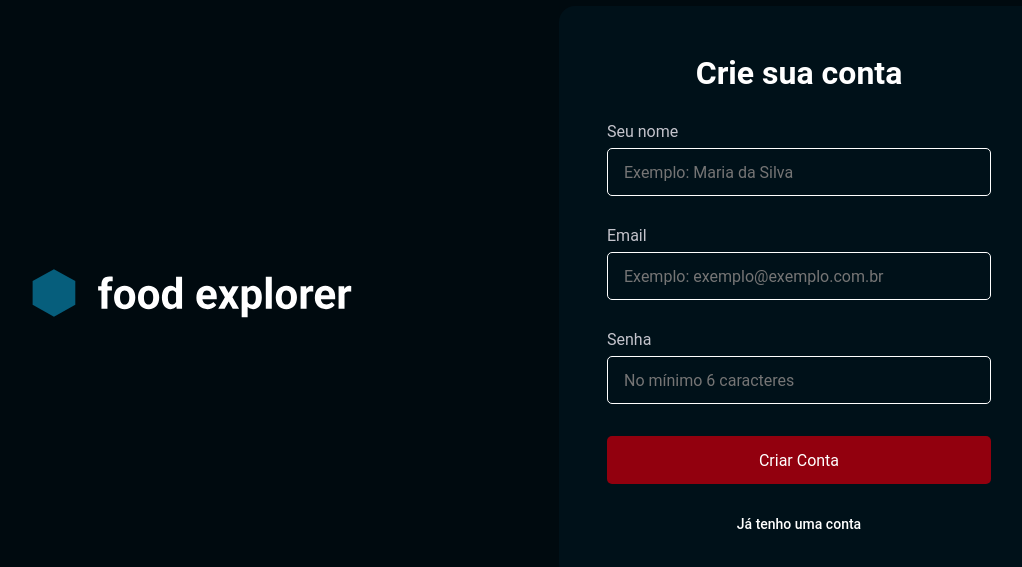
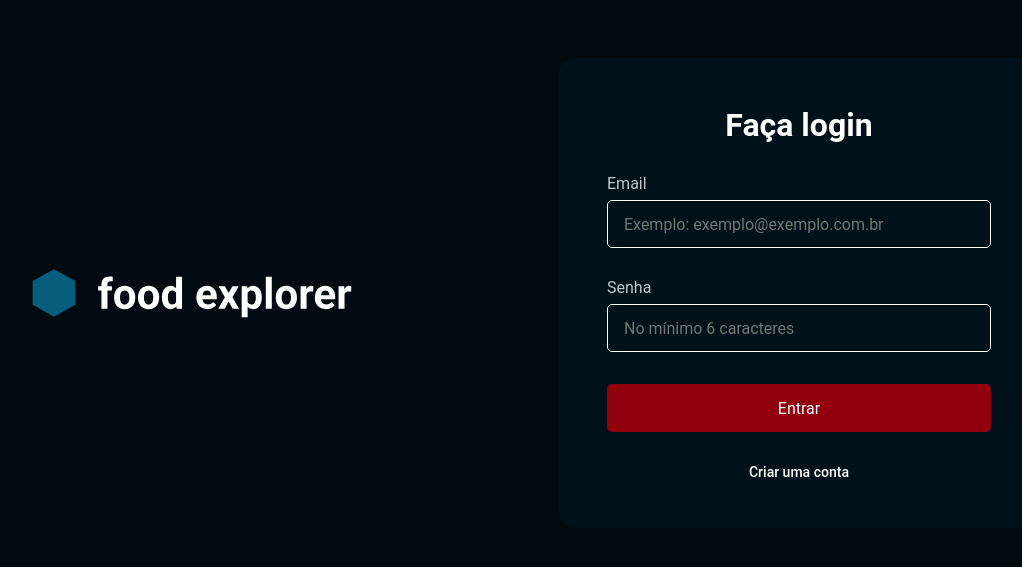
Before and after one commit to MarceloAlmd/WEB_explorer_food, a React (Vite) app: page / in a window 1280 px wide. Shown: the part 107-674 px from the top of the page, without its empty margins (106-1128 px from the left). Built offline with nearby package versions, Linux system fonts and the light colour scheme.

Commit message:
feat: create signIn page

```diff
--- a/src/components/input/input.comp.styles.ts
+++ b/src/components/input/input.comp.styles.ts
@@ -2,7 +2,6 @@ import styled from "styled-components";
 
 export const Container = styled.div`
   width: 100%;
-
   display: flex;
   flex-direction: column;
 
@@ -24,5 +23,7 @@ export const Container = styled.div`
 
     padding: 1rem;
     height: 3rem;
+
+    color: ${({ theme }) => theme.colors.text.primary};
   }
 `;
--- a/src/components/input/input.comp.tsx
+++ b/src/components/input/input.comp.tsx
@@ -4,8 +4,8 @@ import * as Styles from "./input.comp.styles";
 export function Input({ label, placeholder, type, ...rest }: InputProps) {
   return (
     <Styles.Container {...rest}>
-      <label htmlFor="input">{label}</label>
-      <input placeholder={placeholder} type={type} id="input" />
+      <label>{label}</label>
+      <input placeholder={placeholder} type={type} />
     </Styles.Container>
   );
 }
--- a/src/main.tsx
+++ b/src/main.tsx
@@ -1,6 +1,6 @@
 import React from "react";
 import ReactDOM from "react-dom/client";
-import { SignUp } from "./pages/signUp";
+import { SignIn } from "./pages/signIn";
 import { ThemeProvider } from "styled-components";
 import dark from "./styles/theme/dark";
 import GlobalStyles from "./styles/global.ts";
@@ -9,7 +9,7 @@ ReactDOM.createRoot(document.getElementById("root")!).render(
   <React.StrictMode>
     <ThemeProvider theme={dark}>
       <GlobalStyles />
-      <SignUp />
+      <SignIn />
     </ThemeProvider>
   </React.StrictMode>
 );
--- /dev/null
+++ b/src/pages/signIn/index.tsx
@@ -0,0 +1,30 @@
+import * as Styles from "./styles";
+
+import { Button } from "../../components/button/button.comp";
+import { Input } from "../../components/input/input.comp";
+
+export function SignIn() {
+  return (
+    <Styles.Container>
+      <img src="/logo_explorer.svg" width={324} />
+
+      <Styles.Card>
+        <h2>Faça login</h2>
+
+        <Input
+          label="Email"
+          placeholder="Exemplo: exemplo@exemplo.com.br"
+          type="text"
+        />
+        <Input
+          label="Senha"
+          placeholder="No mínimo 6 caracteres"
+          type="password"
+        />
+        <Button type="button" title="Entrar" />
+
+        <a href="#">Criar uma conta</a>
+      </Styles.Card>
+    </Styles.Container>
+  );
+}
--- /dev/null
+++ b/src/pages/signIn/styles.ts
@@ -0,0 +1,51 @@
+import styled from "styled-components";
+import { BREAK_POINTS } from "../../utils/breakPoints";
+
+export const Container = styled.div`
+  width: 100%;
+  height: 100vh;
+
+  display: flex;
+  justify-content: space-around;
+  align-items: center;
+
+  padding: 2rem;
+
+  @media (max-width: ${BREAK_POINTS.MD}) {
+    flex-direction: column;
+
+    > img {
+      width: 15rem;
+    }
+  }
+`;
+
+export const Card = styled.div`
+  > h2 {
+    font-size: 2rem;
+  }
+
+  background: ${({ theme }) => theme.colors.primary};
+  display: flex;
+  flex-direction: column;
+  align-items: center;
+
+  gap: 2rem;
+
+  max-width: 30rem;
+  width: 100%;
+  max-height: 37.5rem;
+  border-radius: 1rem;
+
+  padding: 3rem;
+
+  > a {
+    font-weight: 500;
+    font-size: 0.875rem;
+    color: ${({ theme }) => theme.colors.text.primary};
+  }
+
+  @media (max-width: ${BREAK_POINTS.MD}) {
+    background: transparent;
+  }
+`;
```
